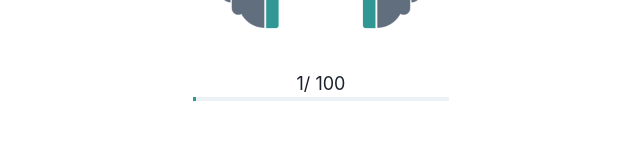
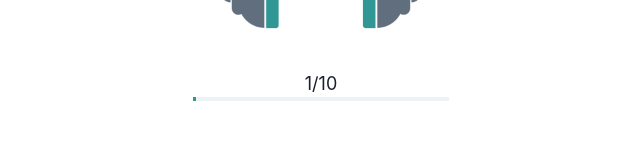
Before and after one commit to kudolab/kokutou, a Next.js app in the folder kokutou-frontend/: page /experiment-practice in a window 1280 px wide. Shown: the part 279-439 px from the top of the page, without its empty margins (319-959 px from the left). Built offline with nearby package versions, Linux system fonts and the light colour scheme.

Commit message:
Add maxSoundNumber

```diff
--- a/kokutou-frontend/pages/experiment-practice/index.tsx
+++ b/kokutou-frontend/pages/experiment-practice/index.tsx
@@ -26,6 +26,8 @@ const PageStates = {
 type PageState = typeof PageStates[keyof typeof PageStates];
 
 export default function ExperimentPractice() {
+  const maxSoundNumber = 10;
+
   const [soundNumber, setSoundNumber] = useState(1);
   const [pageState, setPageState] = useState<PageState>(PageStates.DisplayingDescription);
   const [isCollectAnswer, setIsCollectAnswer] = useState(true);
@@ -64,7 +66,8 @@ export default function ExperimentPractice() {
               <Box minW="16rem">
                 <Text fontSize="lg" align="center">
                   {soundNumber}
-                  / 100
+                  /
+                  {maxSoundNumber}
                 </Text>
                 <Box>
                   <Progress colorScheme="teal" size="xs" value={soundNumber} />
```
